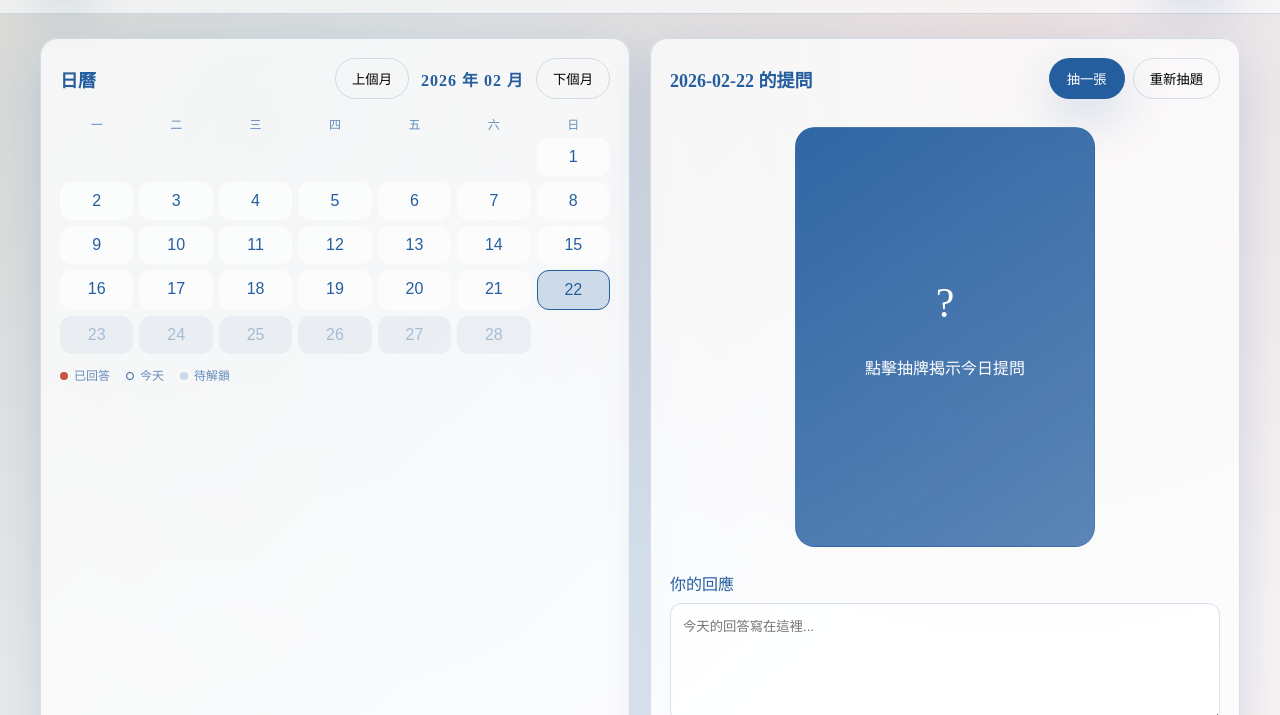
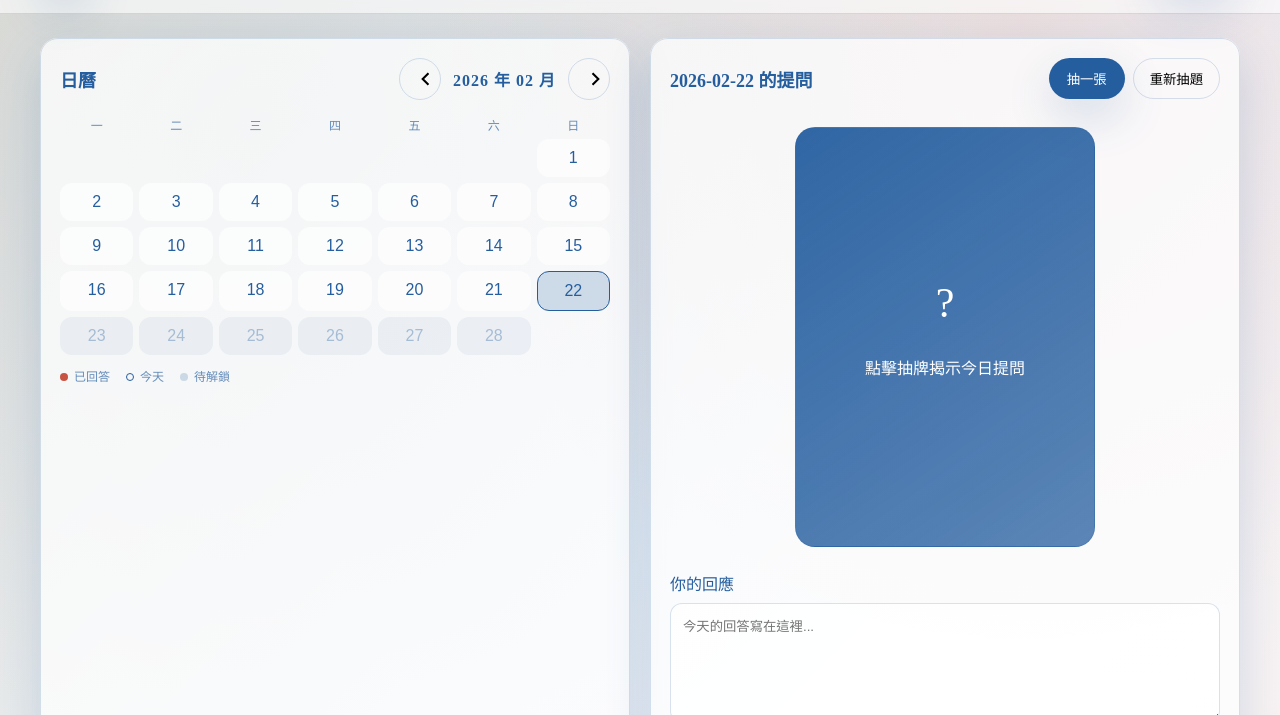
Before and after one commit to rywuuu/AAA, a plain HTML site: page index.html in a window 1280 px wide. Shown: the part 85-800 px from the top of the page. Drawn offline with Linux system fonts and the light colour scheme.

Commit message:
Replace calendar nav text with icons

```diff
--- a/index.html
+++ b/index.html
@@ -44,9 +44,19 @@
               <div class="panel-header">
                 <h2>日曆</h2>
                 <div class="calendar-controls">
-                  <button id="prev-month" class="ghost">上個月</button>
+                  <button id="prev-month" class="ghost icon-btn" aria-label="上個月">
+                    <svg viewBox="0 0 24 24" aria-hidden="true">
+                      <path d="M15 5l-7 7 7 7" />
+                    </svg>
+                    <span class="sr-only">上個月</span>
+                  </button>
                   <div id="month-label" class="month-label">2026 年 02 月</div>
-                  <button id="next-month" class="ghost">下個月</button>
+                  <button id="next-month" class="ghost icon-btn" aria-label="下個月">
+                    <svg viewBox="0 0 24 24" aria-hidden="true">
+                      <path d="M9 5l7 7-7 7" />
+                    </svg>
+                    <span class="sr-only">下個月</span>
+                  </button>
                 </div>
               </div>
               <div class="calendar" id="calendar"></div>
--- a/styles.css
+++ b/styles.css
@@ -214,6 +214,34 @@ button.ghost.danger {
   display: flex;
   align-items: center;
   gap: 12px;
+}
+
+.icon-btn {
+  width: 42px;
+  height: 42px;
+  padding: 0;
+  display: grid;
+  place-items: center;
+  border-radius: 999px;
+}
+
+.icon-btn svg {
+  width: 20px;
+  height: 20px;
+  stroke: currentColor;
+  stroke-width: 2.5;
+  fill: none;
+}
+
+.sr-only {
+  position: absolute;
+  width: 1px;
+  height: 1px;
+  padding: 0;
+  margin: -1px;
+  overflow: hidden;
+  clip: rect(0, 0, 0, 0);
+  border: 0;
 }
 
 .month-label {
```
